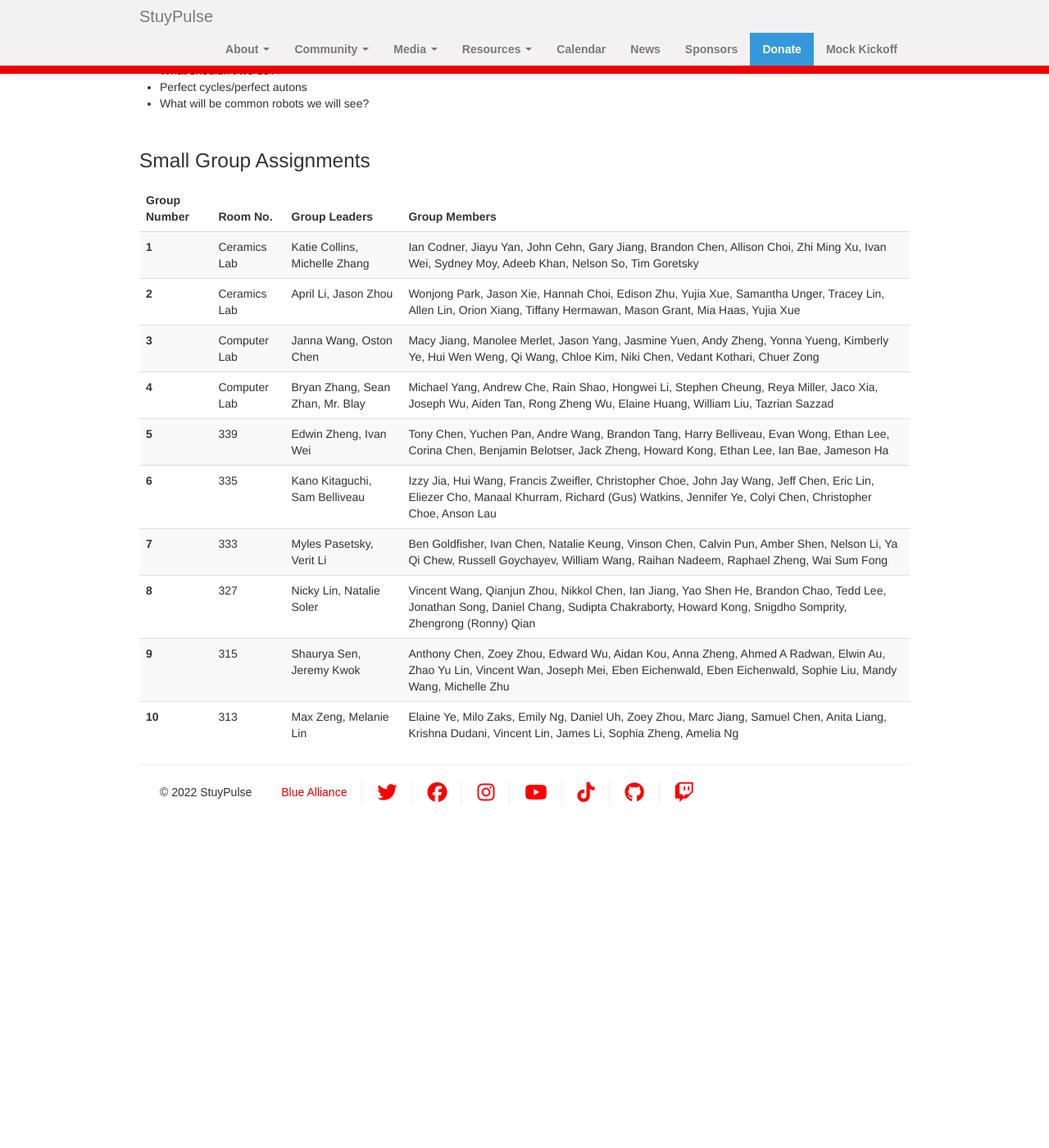
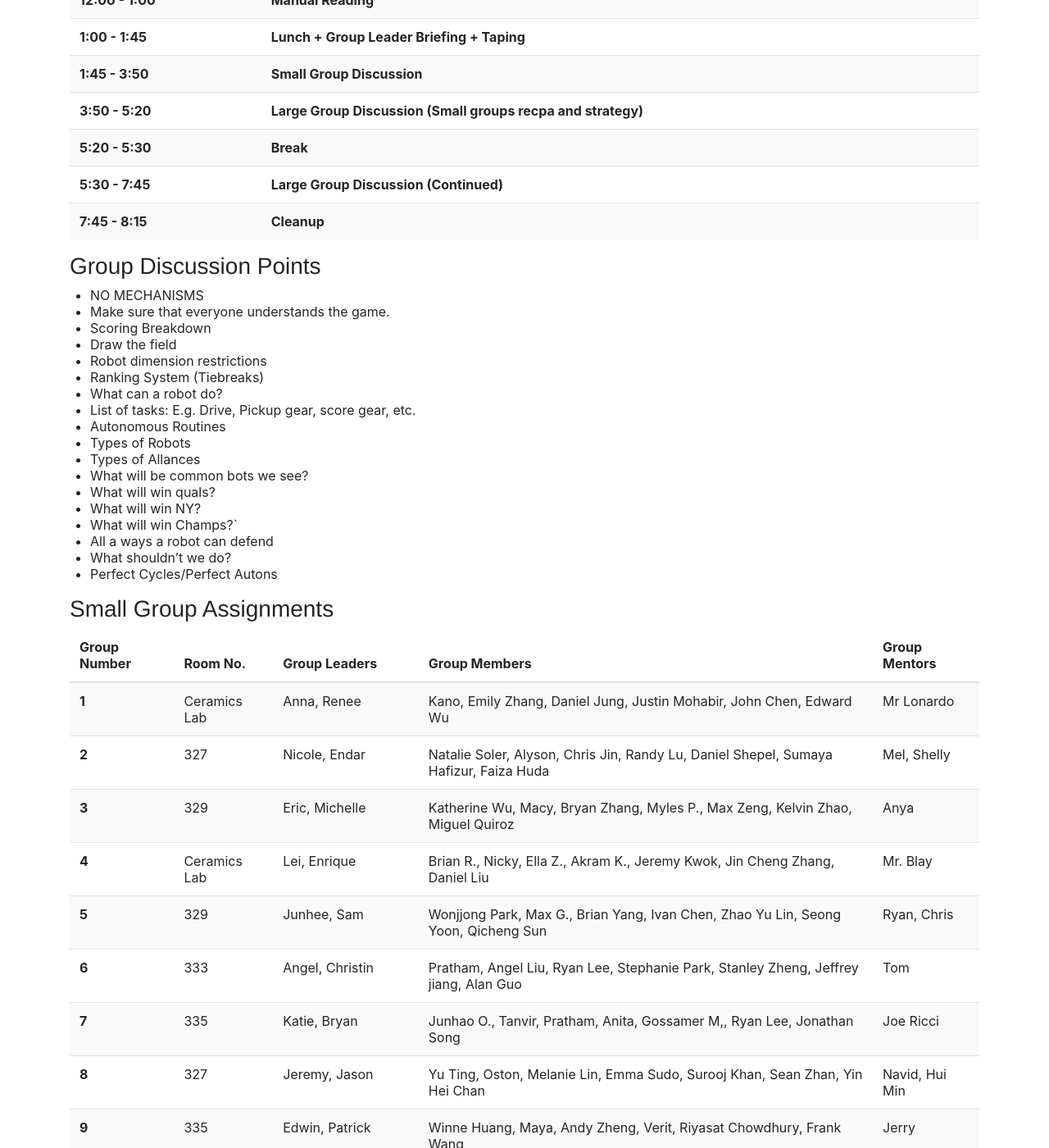
Before and after one commit to StuyPulse/team694.github.io, a Jekyll site: the page built from kickoff/index.md, in a window 1280 px wide and 1400 px high, scrolled down 861 px. Shown: the whole window at 82% size. Built offline with Jekyll 4.4.1, drawn with Linux system fonts in a browser that asks for light colours; nearby versions of some CDN libraries; before the commit the page ends 1883 px from its top, so only the background shows below that; some of the changed text lies outside the part shown.

Commit message:
Revert "Add temporary tab for mock kickoff (#276)"
This reverts commit 09e9f6e88a20b4270efe484ee28e2bc5776d551a.

```diff
--- a/_includes/navbar.html
+++ b/_includes/navbar.html
@@ -46,9 +46,9 @@
                             <li{% if page.url == '/calendar/' %} class="active"{% endif %}><a href="/calendar/">Calendar </a></li>
                             <li{% if page.url contains '/blog/' %} class="active"{% endif %}><a href="/blog/">News </a></li>
                             <!-- <li{% if page.url == '/contact/' %} class="active"{% endif %}><a href="/contact/">Contact</a></li> -->
+                            <li{% if page.url == '/contact/' %} class="active"{% endif %}><a href="/contact/">Contact Us </a></li>
                             <li{% if page.url == '/sponsors/' %} class="active"{% endif %}><a href="/sponsors/">Sponsors </a></li>
                             <li id="donate"><a href="/donate/" >Donate</a></li>
-                            <li><a href="/kickoff/">Mock Kickoff</a></li>
                         </ul>
                     </div><!--/.nav-collapse -->
                 </div>
--- a/kickoff/index.md
+++ b/kickoff/index.md
@@ -1,25 +1,33 @@
 ---
 layout: page
-title: 2022 Mock Kickoff Information
-description: Dedicated page for Kickoff information
+title: 2020 Kickoff Information
 ---
+<link rel="stylesheet" href="https://stackpath.bootstrapcdn.com/bootstrap/4.3.1/css/bootstrap.min.css" integrity="sha384-ggOyR0iXCbMQv3Xipma34MD+dH/1fQ784/j6cY/iJTQUOhcWr7x9JvoRxT2MZw1T" crossorigin="anonymous">
+<script src="https://code.jquery.com/jquery-3.3.1.slim.min.js" integrity="sha384-q8i/X+965DzO0rT7abK41JStQIAqVgRVzpbzo5smXKp4YfRvH+8abtTE1Pi6jizo" crossorigin="anonymous"></script>
+<script src="https://cdnjs.cloudflare.com/ajax/libs/popper.js/1.14.7/umd/popper.min.js" integrity="sha384-UO2eT0CpHqdSJQ6hJty5KVphtPhzWj9WO1clHTMGa3JDZwrnQq4sF86dIHNDz0W1" crossorigin="anonymous"></script>
+<script src="https://stackpath.bootstrapcdn.com/bootstrap/4.3.1/js/bootstrap.min.js" integrity="sha384-JjSmVgyd0p3pXB1rRibZUAYoIIy6OrQ6VrjIEaFf/nJGzIxFDsf4x0xIM+B07jRM" crossorigin="anonymous"></script>
+<link rel="stylesheet" href="https://cdnjs.cloudflare.com/ajax/libs/font-awesome/4.7.0/css/font-awesome.min.css">
 
-## 2014 FRC Game: Aerial Assist
+## FRC Kickoff 2020
+Resources for StuyPulse on Kickoff
 
-### Materials:
-* [Game Animation](https://www.youtube.com/watch?v=f5zWzICG5to)
-* [Game Overview](https://www.firstinspires.org/sites/default/files/uploads/resource_library/frc/game-and-season-info/archive/2014/2014-frc-game-1page.pdf)
-* [Game Manual](https://www.firstinspires.org/sites/default/files/uploads/resource_library/frc/game-and-season-info/archive/2014/2014-game-manual.pdf)
-* [Abridged Game Manual](https://docs.google.com/document/d/1SW20YcCLz49NzhDDDxrBql47XnoDwZIhG_l5dsZ0nZ0/edit)
+## FIRST Downloads
+### Encryption Key:
+R!$E2geTHeR#2020
 
-&nbsp;
+### Decrypted Versions:
+* [2020 FRC Game Season Manual](/img/2020FRCGameSeasonManual.pdf)
+
+### Videos:
+* [Game Animation](https://www.youtube.com/watch?v=gmiYWTmFRVE)
+* [2020 Field Tour Video: Shield Generator](https://www.youtube.com/watch?v=YSPIPEJVZAw)
+* [2020 Field Tour Video: Power Port](https://www.youtube.com/watch?v=yl3Goq5VsyQ)
+* [2020 Field Tour Video: Loading Bay](https://www.youtube.com/watch?v=41UgChIeSQw)
+* [2020 Field Tour Video: Rockwell](https://www.youtube.com/watch?v=WH0H8fHIP6I)
+* [2020 Field Tour Video: Alliance Station](https://www.youtube.com/watch?v=Yky0AQUACVQA)
 
 ### Schedule:
 <table class="table table-striped">
-  <colgroup>
-    <col span="1" style="width:30%">
-    <col span="1" style="width:70%">
-  </colgroup>
   <thead>
     <tr>
       <th scope="col"> Time </th>
@@ -28,21 +36,43 @@
   </thead>
   <tbody>
   <tr>
-    <th scope="row" style=""> 3:55 - 4:05  </th>
-    <th scope="row"> Start, Breakoff into Groups </th>
+    <th scope="row"> 9:00 - 10:00 </th>
+    <th scope="row"> Setup </th>
   </tr>
   <tr>
-    <th scope="row"> 4:05 - 5:00 </th>
+    <th scope="row"> 10:00 - 12:00 </th>
+    <th scope="row"> Kickoff Broadcast </th>
+  </tr>
+  <tr>
+    <th scope="row"> 12:00 - 1:00 </th>
+    <th scope="row"> Manual Reading </th>
+  </tr>
+  <tr>
+    <th scope="row"> 1:00 - 1:45 </th>
+    <th scope="row"> Lunch + Group Leader Briefing + Taping </th>
+  </tr>
+  <tr>
+    <th scope="row"> 1:45 - 3:50 </th>
     <th scope="row"> Small Group Discussion </th>
   </tr>
   <tr>
-    <th scope="row"> 5:00 - 6:00 </th>
-    <th scope="row"> Big Group Discussion</th>
+    <th scope="row"> 3:50 - 5:20 </th>
+    <th scope="row"> Large Group Discussion (Small groups recpa and strategy) </th>
+  </tr>
+  <tr>
+    <th scope="row"> 5:20 - 5:30 </th>
+    <th scope="row"> Break </th>
+  </tr>
+  <tr>
+    <th scope="row"> 5:30 - 7:45 </th>
+    <th scope="row"> Large Group Discussion (Continued) </th>
+  </tr>
+  <tr>
+    <th scope="row"> 7:45 - 8:15 </th>
+    <th scope="row"> Cleanup </th>
   </tr>
   </tbody>
 </table>
-
-&nbsp;
 
 ### Group Discussion Points
 * NO MECHANISMS
@@ -56,15 +86,13 @@
 * Autonomous Routines
 * Types of Robots
 * Types of Allances
+* What will be common bots we see?
 * What will win quals?
-* What will win a regional?
+* What will win NY?
 * What will win Champs?`
 * All a ways a robot can defend
 * What shouldn't we do?
-* Perfect cycles/perfect autons
-* What will be common robots we will see?
-
-&nbsp;
+* Perfect Cycles/Perfect Autons
 
 ### Small Group Assignments
 
@@ -75,68 +103,90 @@
       <th scope="col"> Room No. </th>
       <th scope="col"> Group Leaders </th>
       <th scope="col"> Group Members </th>
+      <th scope="col"> Group Mentors </th>
     </tr>
   </thead>
   <tbody>
   <tr>
     <th scope="row"> 1 </th>
     <td> Ceramics Lab </td>
-    <td> Katie Collins, Michelle Zhang </td>
-    <td> Ian Codner, Jiayu Yan, John Cehn, Gary Jiang, Brandon Chen, Allison Choi, Zhi Ming Xu, Ivan Wei, Sydney Moy, Adeeb Khan, Nelson So, Tim Goretsky </td>
+    <td> Anna, Renee </td>
+    <td> Kano, Emily Zhang, Daniel Jung, Justin Mohabir, John Chen, Edward Wu </td>
+    <td> Mr Lonardo </td>
   </tr>
   <tr>
     <th scope="row"> 2 </th>
-    <td> Ceramics Lab </td>
-    <td> April Li, Jason Zhou </td>
-    <td> Wonjong Park, Jason Xie, Hannah Choi, Edison Zhu, Yujia Xue, Samantha Unger, Tracey Lin, Allen Lin, Orion Xiang, Tiffany Hermawan, Mason Grant, Mia Haas, Yujia Xue </td>
+    <td> 327 </td>
+    <td> Nicole, Endar </td>
+    <td> Natalie Soler, Alyson, Chris Jin, Randy Lu, Daniel Shepel, Sumaya Hafizur, Faiza Huda </td>
+    <td> Mel, Shelly </td>
   </tr>
   <tr>
     <th scope="row"> 3 </th>
-    <td> Computer Lab </td>
-    <td> Janna Wang, Oston Chen </td>
-    <td> Macy Jiang, Manolee Merlet, Jason Yang, Jasmine Yuen, Andy Zheng, Yonna Yueng, Kimberly Ye, Hui Wen Weng, Qi Wang, Chloe Kim, Niki Chen, Vedant Kothari, Chuer Zong </td>
+    <td> 329 </td>
+    <td> Eric, Michelle </td>
+    <td> Katherine Wu, Macy, Bryan Zhang, Myles P., Max Zeng, Kelvin Zhao,  Miguel Quiroz </td>
+    <td> Anya </td>
   </tr>
   <tr>
     <th scope="row"> 4 </th>
-    <td> Computer Lab </td>
-    <td> Bryan Zhang, Sean Zhan, Mr. Blay </td>
-    <td> Michael Yang, Andrew Che, Rain Shao, Hongwei Li, Stephen Cheung, Reya Miller, Jaco Xia, Joseph Wu, Aiden Tan, Rong Zheng Wu, Elaine Huang, William Liu, Tazrian Sazzad </td>
+    <td> Ceramics Lab </td>
+    <td> Lei, Enrique </td>
+    <td> Brian R., Nicky, Ella Z., Akram K., Jeremy Kwok, Jin Cheng Zhang, Daniel Liu </td>
+    <td> Mr. Blay </td>
   </tr>
   <tr>
     <th scope="row"> 5 </th>
-    <td> 339 </td>
-    <td> Edwin Zheng, Ivan Wei </td>
-    <td> Tony Chen, Yuchen Pan, Andre Wang, Brandon Tang, Harry Belliveau, Evan Wong, Ethan Lee, Corina Chen, Benjamin Belotser, Jack Zheng, Howard Kong, Ethan Lee, Ian Bae, Jameson Ha </td>
+    <td> 329 </td>
+    <td> Junhee, Sam </td>
+    <td> Wonjjong Park, Max G., Brian Yang, Ivan Chen, Zhao Yu Lin, Seong Yoon, Qicheng Sun </td>
+    <td> Ryan, Chris </td>
   </tr>
   <tr>
     <th scope="row"> 6 </th>
-    <td> 335 </td>
-    <td> Kano Kitaguchi, Sam Belliveau </td>
-    <td> Izzy Jia, Hui Wang, Francis Zweifler, Christopher Choe, John Jay Wang, Jeff Chen, Eric Lin, Eliezer Cho, Manaal Khurram, Richard (Gus) Watkins, Jennifer Ye, Colyi Chen, Christopher Choe, Anson Lau </td>
+    <td> 333 </td>
+    <td> Angel, Christin </td>
+    <td> Pratham, Angel Liu, Ryan Lee, Stephanie Park, Stanley Zheng, Jeffrey jiang, Alan Guo </td>
+    <td> Tom </td>
   </tr>
   <tr>
     <th scope="row"> 7 </th>
-    <td> 333 </td>
-    <td> Myles Pasetsky, Verit Li </td>
-    <td> Ben Goldfisher, Ivan Chen, Natalie Keung, Vinson Chen, Calvin Pun, Amber Shen, Nelson Li, Ya Qi Chew, Russell Goychayev, William Wang, Raihan Nadeem, Raphael Zheng, Wai Sum Fong </td>
+    <td> 335 </td>
+    <td> Katie, Bryan </td>
+    <td> Junhao O., Tanvir, Pratham, Anita, Gossamer M,, Ryan Lee, Jonathan Song </td>
+    <td> Joe Ricci </td>
   </tr>
   <tr>
     <th scope="row"> 8 </th>
     <td> 327 </td>
-    <td> Nicky Lin, Natalie Soler </td>
-    <td> Vincent Wang, Qianjun Zhou, Nikkol Chen, Ian Jiang, Yao Shen He, Brandon Chao, Tedd Lee, Jonathan Song, Daniel Chang, Sudipta Chakraborty, Howard Kong, Snigdho Somprity, Zhengrong (Ronny) Qian </td>
+    <td> Jeremy, Jason </td>
+    <td> Yu Ting, Oston, Melanie Lin, Emma Sudo, Surooj Khan, Sean Zhan, Yin Hei Chan </td>
+    <td> Navid, Hui Min </td>
   </tr>
   <tr>
     <th scope="row"> 9 </th>
-    <td> 315 </td>
-    <td> Shaurya Sen, Jeremy Kwok  </td>
-    <td> Anthony Chen, Zoey Zhou, Edward Wu, Aidan Kou, Anna Zheng, Ahmed A Radwan, Elwin Au, Zhao Yu Lin, Vincent Wan, Joseph Mei, Eben Eichenwald, Eben Eichenwald, Sophie Liu, Mandy Wang, Michelle Zhu </td>
+    <td> 335 </td>
+    <td> Edwin, Patrick  </td>
+    <td> Winne Huang, Maya, Andy Zheng, Verit, Riyasat Chowdhury, Frank Wang </td>
+    <td> Jerry </td>
   </tr>
   <tr>
     <th scope="row"> 10 </th>
-    <td> 313 </td>
-    <td> Max Zeng, Melanie Lin </td>
-    <td> Elaine Ye, Milo Zaks, Emily Ng, Daniel Uh, Zoey Zhou, Marc Jiang, Samuel Chen, Anita Liang, Krishna Dudani, Vincent Lin, James Li, Sophia Zheng, Amelia Ng </td>
+    <td> 335 </td>
+    <td> Brianna, Winston  </td>
+    <td> Seonga, Junhao S., Jason Z., Ayan, Steven Shi, Michael Yang </td>
+    <td> Yi Lin </td>
   </tr>
-  </tbody>
-</table>
+  <tr>
+    <th scope="row"> 11 </th>
+    <td> 339 </td>
+    <td> Alan L., Qiong (Joseph)  </td>
+    <td> Victor, Janna, Junhao O., Vansh, Yuk Kwan Lau, Rorie Taylor, Justin Zou </td>
+  <td> Piotr, Colin </td>
+  <tr>
+    <th scope="row"> 12 </th>
+    <td> 333 </td>
+    <td> Tahsin, Coby  </td>
+    <td> Sabrina, Jia Yang, Perry, Oliver, Anjini Katari, Vincent Wang </td>
+    <td> Jeanne, Chris </td>
+  </tr>
```
